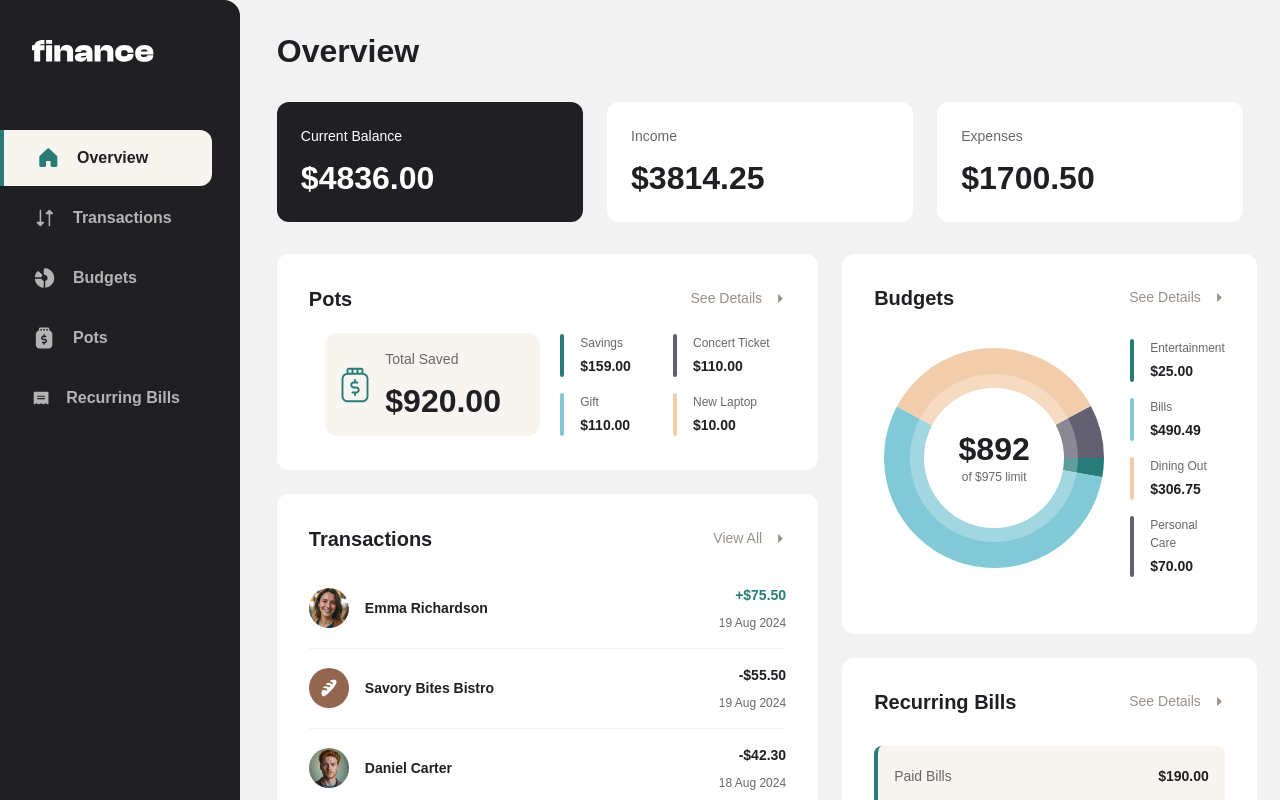
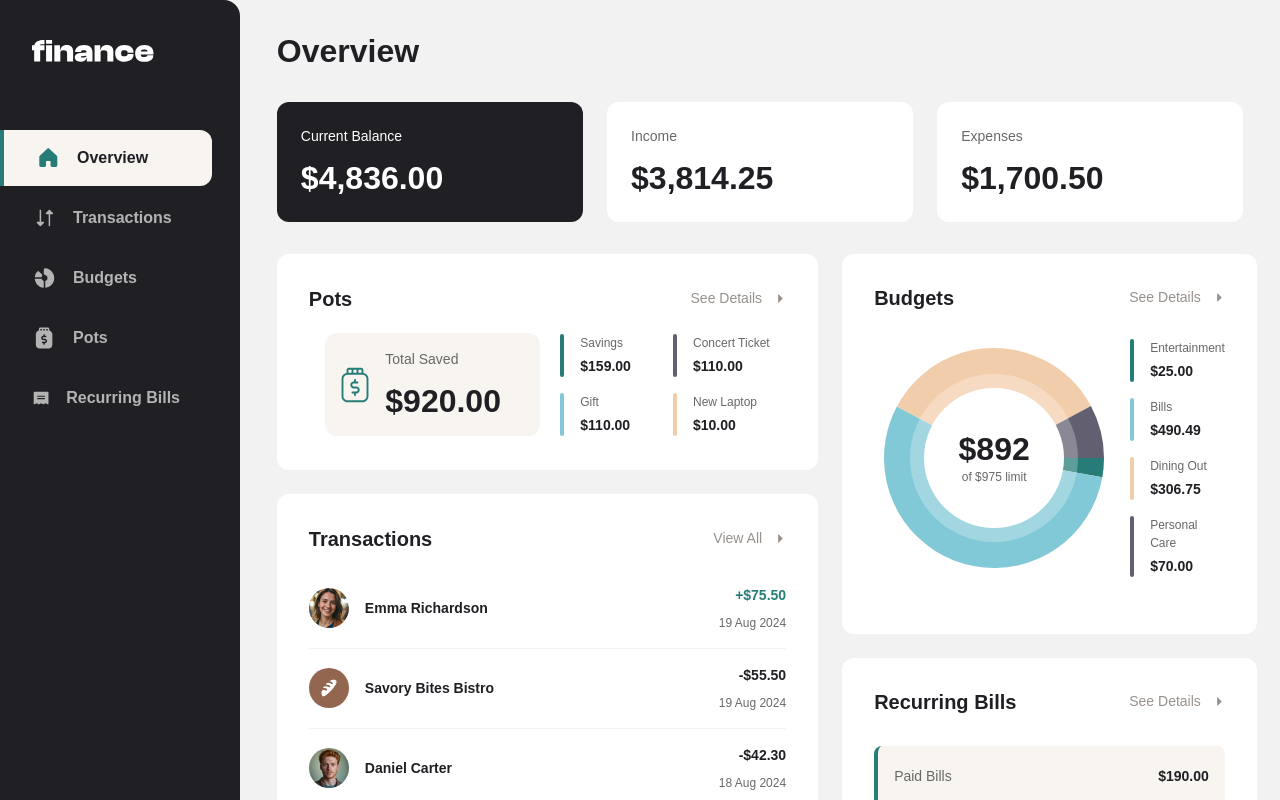
Before and after one commit to Belousmind/personal-finance-app, a Next.js app: page / in a window 1280 px wide. Shown: the top 800 px of the page. Built offline with nearby package versions, Linux system fonts and the light colour scheme.

Commit message:
refactor: balance summary component

```diff
--- a/src/components/balance-summary/index.tsx
+++ b/src/components/balance-summary/index.tsx
@@ -1,11 +1,10 @@
 "use client";
 
 import { useAppSelector } from "@/store/hooks";
-
+import { formatUSD } from "@/utils";
 import styles from "./style.module.scss";
 
 export default function BalanceSummary() {
-
   const { current, income, expenses } = useAppSelector(
     (state) => state.balance
   );
@@ -33,7 +32,7 @@
   return (
     <div className={styles.card}>
       <span className={styles.title}>{label}</span>
-      <span className={styles.sum}>${amount.toFixed(2)}</span>
+      <span className={styles.sum}>{formatUSD(amount)}</span>
     </div>
   );
 }
--- a/src/utils/format-сurrency.ts
+++ b/src/utils/format-сurrency.ts
@@ -2,6 +2,6 @@
   return value.toLocaleString("en-US", {
     style: "currency",
     currency: "USD",
-    maximumFractionDigits: 0,
+    maximumFractionDigits: 2,
   });
 }
```
